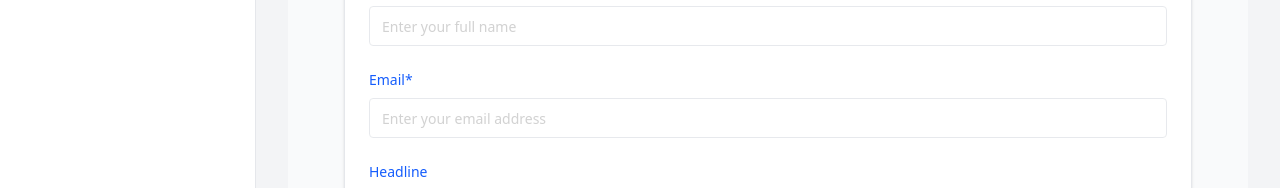
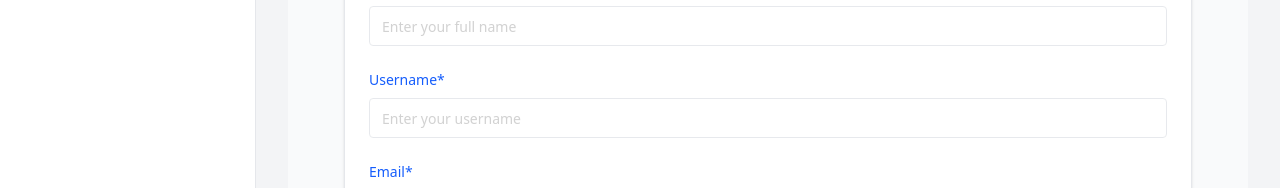
Before and after one commit to SAISH1609/roadmap-deploy, a React (Vite) app in the folder frontend/: page /account/profile in a window 1280 px wide. Shown: the part 404-592 px from the top of the page. Built offline with nearby package versions, Linux system fonts and the light colour scheme; no server answers.

Commit message:
fix(user-profile):correctly fetches and updates user profile on edit

```diff
--- a/frontend/src/features/dashboard/components/Profile.tsx
+++ b/frontend/src/features/dashboard/components/Profile.tsx
@@ -8,10 +8,16 @@ import { Avatar, AvatarFallback, AvatarImage } from "@/components/ui/avatar";
 import { Pencil, Save, X, Upload } from "lucide-react";
 
 const Profile = () => {
+  const [isEditing, setIsEditing] = useState(false);
+  const [saving, setSaving] = useState(false);
+  const [error, setError] = useState<string | null>(null);
+  const fileInputRef = useRef<HTMLInputElement>(null);
+
   const { user, setUser } = useAuthStore();
   const [formData, setFormData] = useState({
     name: "",
     email: "",
+    username: "",
     headline: "",
     github: "",
     twitter: "",
@@ -21,57 +27,50 @@ const Profile = () => {
     availableForHire: false,
     profilePicture: ""
   });
-  const [isEditing, setIsEditing] = useState(false);
-  const [saving, setSaving] = useState(false);
-  const [error, setError] = useState<string | null>(null);
-  const fileInputRef = useRef<HTMLInputElement>(null);
 
-  // 3. On component load, copy user into formData
-  useEffect(() => {
-    if (user) {
-      setFormData({
-        name: user.full_name || user.name || "",
-        email: user.email || "",
-        headline: user.headline || "",
-        github: user.github_url || "",
-        twitter: user.twitter_url || "",
-        linkedin: user.linkedin_url || "",
-        dailydev: user.dailydev_url || "",
-        website: user.website || "",
-        availableForHire: user.availableForHire || false,
-        profilePicture: user.profilePicture || ""
-      });
+  const handleInputChange = (field: string, value: any) => {
+    setFormData(prev => ({ ...prev, [field]: value }));
+  };
+
+  const handleEditProfilePicture = () => {
+    if (fileInputRef.current) {
+      fileInputRef.current.click();
     }
-  }, [user]);
-
-  // 4. Controlled input change handler
-  const handleInputChange = (field: string, value: string | boolean) => {
-    setFormData(prev => ({
-      ...prev,
-      [field]: value
-    }));
   };
 
   const handleProfilePictureChange = (event: React.ChangeEvent<HTMLInputElement>) => {
     const file = event.target.files?.[0];
     if (file) {
       const reader = new FileReader();
-      reader.onload = (e) => {
-        const result = e.target?.result as string;
-        setFormData(prev => ({
-          ...prev,
-          profilePicture: result
-        }));
+      reader.onloadend = () => {
+        setFormData(prev => ({ ...prev, profilePicture: reader.result as string }));
       };
       reader.readAsDataURL(file);
     }
   };
 
-  const handleEditProfilePicture = () => {
-    fileInputRef.current?.click();
-  };
+// ...
 
-  // 5, 6, 7, 8. Save Profile logic
+  useEffect(() => {
+    if (user) {
+      setFormData({
+        name: user.full_name || "",
+        email: user.email || "",
+        username: user.username || "",
+        headline: user.headline || "",
+        github: user.github_url || "",
+        twitter: user.twitter_url || "",
+        linkedin: user.linkedin_url || "",
+        dailydev: user.dailydev_url || "",
+        website: user.website_url || "",
+        availableForHire: user.availableForHire || false,
+        profilePicture: user.profile_picture || ""
+      });
+    }
+  }, [user]);
+
+// ...
+
   const handleSaveProfile = async () => {
     setSaving(true);
     setError(null);
@@ -92,16 +91,17 @@ const Profile = () => {
     // Reset form to last loaded user data
     if (user) {
       setFormData({
-        name: user.full_name || user.name || "",
+        name: user.full_name || "",
         email: user.email || "",
+        username: user.username || "",
         headline: user.headline || "",
         github: user.github_url || "",
         twitter: user.twitter_url || "",
         linkedin: user.linkedin_url || "",
         dailydev: user.dailydev_url || "",
-        website: user.website || "",
+        website: user.website_url || "",
         availableForHire: user.availableForHire || false,
-        profilePicture: user.profilePicture || ""
+        profilePicture: user.profile_picture || ""
       });
     }
     setIsEditing(false);
@@ -193,6 +193,20 @@ const Profile = () => {
                 onChange={e => handleInputChange("name", e.target.value)}
                 className="w-full border-gray-300 bg-white focus:border-blue-500 focus:ring-blue-500"
                 placeholder="Enter your full name"
+                disabled={!isEditing}
+              />
+            </div>
+            <div>
+              <Label htmlFor="username" className="text-sm font-medium text-blue-600 mb-2 block">
+                Username*
+              </Label>
+              <Input
+                type="text"
+                id="username"
+                value={formData.username}
+                onChange={e => handleInputChange("username", e.target.value)}
+                className="w-full border-gray-300 bg-white focus:border-blue-500 focus:ring-blue-500"
+                placeholder="Enter your username"
                 disabled={!isEditing}
               />
             </div>
--- a/frontend/src/features/dashboard/components/Sidebar.tsx
+++ b/frontend/src/features/dashboard/components/Sidebar.tsx
@@ -22,7 +22,7 @@ const Sidebar = () => {
 
   // fallback name if none found
   const currentUserName =
-    user?.full_name || user?.name || user?.username || "User";
+    user?.full_name || user?.username || "User";
 
   useEffect(() => {
     fetchTeams();
--- a/frontend/src/services/userService.ts
+++ b/frontend/src/services/userService.ts
@@ -1,16 +1,16 @@
-import axios from "axios";
+import apiClient from './apiClient';
 
 export const updateUserProfile = async (profileData: any) => {
-  const token = localStorage.getItem("token");
-  const response = await axios.put(
-    "/api/users/profile",
-    profileData,
-    {
-      headers: {
-        Authorization: `Bearer ${token}`,
-        "Content-Type": "application/json",
-      },
-    }
-  );
+  const payload = {
+    email: profileData.email,
+    username: profileData.username, // Assuming username is available in the form
+    full_name: profileData.name,
+    headline: profileData.headline,
+    github_url: profileData.github,
+    linkedin_url: profileData.linkedin,
+    website_url: profileData.website,
+    profile_picture: profileData.profilePicture,
+  };
+  const response = await apiClient.put('/users/profile', payload);
   return response.data;
 };
```
Also changed, not shown: frontend/src/assets/srideep_pic.jpeg (added).
